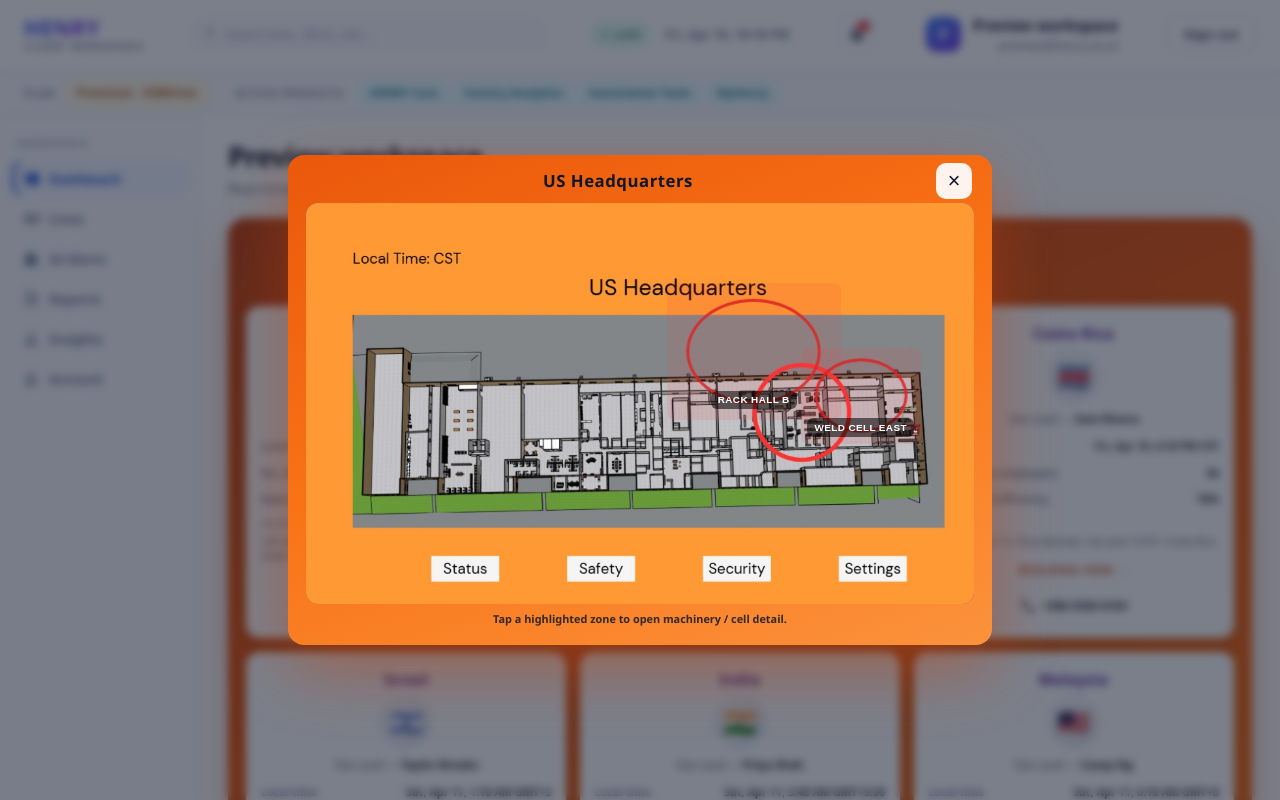
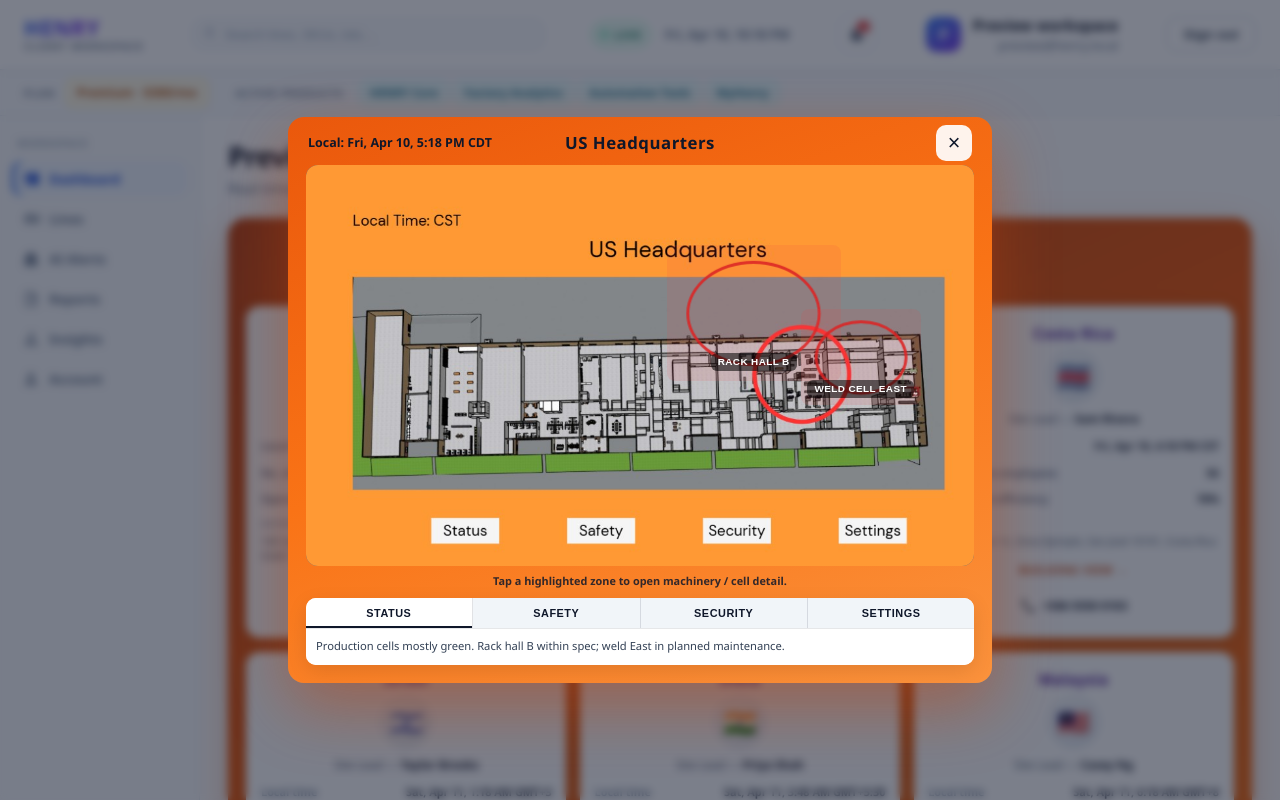
Before and after one commit to HenrySaaS1/Henry-SaaS, a React app in the folder frontend/: page / in a window 1280 px wide. Both pictures are taken after a click on the button 406 px from the left and 457 px from the top of the page. Shown: the top 800 px of the page. Built offline with nearby package versions, Linux system fonts and the light colour scheme; the HTML template or start-up script is replaced by a standard one.

Commit message:
Revert "Strip building modal header time and footer status tabs"
This reverts commit 73eea179aa496ed2057d956f5d658857567f8783.

```diff
--- a/frontend/src/ClientDashboard.jsx
+++ b/frontend/src/ClientDashboard.jsx
@@ -105,6 +105,13 @@ const REPORT_RANGE_PRESETS = [
 
 /** Demo floor asset — same PNG used as placeholder map for all sites until you upload per-site plans. */
 const DEFAULT_FLOOR_PLAN_SRC = '/site-floor-plan-us.png'
+
+const BUILDING_FOOTER_TABS = [
+  { id: 'status', label: 'Status' },
+  { id: 'safety', label: 'Safety' },
+  { id: 'security', label: 'Security' },
+  { id: 'settings', label: 'Settings' },
+]
 
 /** Live clock in the site’s zone (IANA). Falls back if the runtime lacks the zone. */
 function formatSiteLocalTime(date, timeZone) {
@@ -141,6 +148,13 @@ const GLOBAL_SITES = [
     building: {
       name: 'US Headquarters',
       floorPlanSrc: DEFAULT_FLOOR_PLAN_SRC,
+      footerBlurb: {
+        status:
+          'Production cells mostly green. Rack hall B within spec; weld East in planned maintenance.',
+        safety: 'Last floor walkthrough 06:00 local · 0 open near-miss actions for this building.',
+        security: 'Perimeter logged · 14 badged entries in the last 4 hours.',
+        settings: 'Map layers and zone labels are demo data — swap in your CAD or BIM exports.',
+      },
       zones: [
         {
           id: 'us-rack-b',
@@ -191,6 +205,12 @@ const GLOBAL_SITES = [
     building: {
       name: 'Dublin Manufacturing Center',
       floorPlanSrc: DEFAULT_FLOOR_PLAN_SRC,
+      footerBlurb: {
+        status: 'Fill line holding steady; packaging lane C trending above target takt.',
+        safety: 'Chemical store inspection due tomorrow · eyewash tested today.',
+        security: 'Visitor escort policy active · 3 contractors on floor.',
+        settings: 'EU data residency profile (demo) — align retention with DPA.',
+      },
       zones: [
         {
           id: 'ie-fill',
@@ -239,6 +259,12 @@ const GLOBAL_SITES = [
     building: {
       name: 'San José Assembly Hub',
       floorPlanSrc: DEFAULT_FLOOR_PLAN_SRC,
+      footerBlurb: {
+        status: 'Regional hub: two cells in run, one idle for die swap.',
+        safety: 'Ergonomics audit scheduled next week.',
+        security: 'Night shift handover complete.',
+        settings: 'Spanish + English UI labels supported (demo).',
+      },
       zones: [
         {
           id: 'cr-press',
@@ -272,6 +298,12 @@ const GLOBAL_SITES = [
     building: {
       name: 'Herzliya R&D & light mfg',
       floorPlanSrc: DEFAULT_FLOOR_PLAN_SRC,
+      footerBlurb: {
+        status: 'Prototype line idle; pilot build window Friday.',
+        safety: 'Laser enclosure interlocks tested.',
+        security: 'SCIF zone badge required beyond checkpoint 2 (demo).',
+        settings: 'Link Jira epics to floor assets when wired.',
+      },
       zones: [
         {
           id: 'il-lab',
@@ -305,6 +337,12 @@ const GLOBAL_SITES = [
     building: {
       name: 'Bengaluru support & NOC',
       floorPlanSrc: DEFAULT_FLOOR_PLAN_SRC,
+      footerBlurb: {
+        status: 'Remote monitoring for APAC plants · no local heavy assets in this demo.',
+        safety: 'Fire drill logged last quarter.',
+        security: '24/7 access control on floor 4.',
+        settings: 'Replace this map with your India floor when co-locating gear.',
+      },
       zones: [
         {
           id: 'in-noc',
@@ -338,6 +376,12 @@ const GLOBAL_SITES = [
     building: {
       name: 'Kuala Lumpur — planned facility',
       floorPlanSrc: DEFAULT_FLOOR_PLAN_SRC,
+      footerBlurb: {
+        status: 'Footprint TBD · using reference layout until CAD is uploaded.',
+        safety: '—',
+        security: '—',
+        settings: 'Assign building name, zones, and image per site from admin API.',
+      },
       zones: [
         {
           id: 'my-placeholder',
@@ -374,10 +418,12 @@ function buildingMachineryToneClass(status) {
   return 'client-building-machinery-badge--idle'
 }
 
-function BuildingSiteOverlay({ site, zoneId, onClose, onSelectZone }) {
+function BuildingSiteOverlay({ site, zoneId, panelTab, now, onClose, onSelectZone, onSelectTab }) {
   const b = site?.building
   if (!b) return null
   const activeZone = zoneId ? b.zones.find((z) => z.id === zoneId) : null
+  const panelCopy = b.footerBlurb?.[panelTab] ?? '—'
+  const localLine = formatSiteLocalTime(now, site.timeZone)
 
   return (
     <div
@@ -394,6 +440,7 @@ function BuildingSiteOverlay({ site, zoneId, onClose, onSelectZone }) {
         aria-labelledby="client-building-title"
       >
         <div className="client-building-topbar">
+          <span className="client-building-local">Local: {localLine}</span>
           <h2 id="client-building-title" className="client-building-name">
             {b.name}
           </h2>
@@ -460,6 +507,26 @@ function BuildingSiteOverlay({ site, zoneId, onClose, onSelectZone }) {
             <p className="client-building-hint">Tap a highlighted zone to open machinery / cell detail.</p>
           </>
         )}
+
+        <div className="client-building-footer-panel">
+          <div className="client-building-tablist" role="tablist" aria-label="Building summary">
+            {BUILDING_FOOTER_TABS.map((t) => (
+              <button
+                key={t.id}
+                type="button"
+                role="tab"
+                aria-selected={panelTab === t.id}
+                className={`client-building-tab${panelTab === t.id ? ' client-building-tab--active' : ''}`}
+                onClick={() => onSelectTab(t.id)}
+              >
+                {t.label}
+              </button>
+            ))}
+          </div>
+          <div className="client-building-tab-panel" role="tabpanel">
+            <p className="client-building-tab-panel-text">{panelCopy}</p>
+          </div>
+        </div>
       </div>
     </div>
   )
@@ -707,6 +774,7 @@ export default function ClientDashboard({ user, onSignOut }) {
   const [notifOpen, setNotifOpen] = useState(false)
   const [buildingSiteId, setBuildingSiteId] = useState(null)
   const [buildingZoneId, setBuildingZoneId] = useState(null)
+  const [buildingPanelTab, setBuildingPanelTab] = useState('status')
   const notifWrapRef = useRef(null)
   const chartUid = useId().replace(/:/g, '')
 
@@ -715,6 +783,7 @@ export default function ClientDashboard({ user, onSignOut }) {
   const openBuilding = (site) => {
     setBuildingSiteId(site.id)
     setBuildingZoneId(null)
+    setBuildingPanelTab('status')
   }
 
   const closeBuilding = () => {
@@ -1679,8 +1748,11 @@ export default function ClientDashboard({ user, onSignOut }) {
         <BuildingSiteOverlay
           site={buildingSite}
           zoneId={buildingZoneId}
+          panelTab={buildingPanelTab}
+          now={nowTick}
           onClose={closeBuilding}
           onSelectZone={setBuildingZoneId}
+          onSelectTab={setBuildingPanelTab}
         />
       ) : null}
     </div>
--- a/frontend/src/index.css
+++ b/frontend/src/index.css
@@ -2570,8 +2570,21 @@ a {
 .client-building-topbar {
   position: relative;
   margin-bottom: 0.75rem;
-  padding: 0 2.75rem 0 0;
+  padding: 0 2.75rem;
   text-align: center;
+}
+
+.client-building-local {
+  position: absolute;
+  left: 0.15rem;
+  top: 50%;
+  transform: translateY(-50%);
+  max-width: 42%;
+  font-size: 0.78rem;
+  font-weight: 700;
+  color: #0f172a;
+  text-align: left;
+  line-height: 1.25;
 }
 
 .client-building-name {
@@ -2714,6 +2727,69 @@ a {
   font-weight: 600;
   color: rgba(15, 23, 42, 0.85);
   text-align: center;
+}
+
+/* Single tab strip + one text panel (avoids duplicate-looking button rows) */
+.client-building-footer-panel {
+  margin-top: 0.65rem;
+  display: flex;
+  flex-direction: column;
+  gap: 0;
+  border-radius: 10px;
+  overflow: hidden;
+  background: rgba(255, 255, 255, 0.98);
+  box-shadow: 0 6px 20px rgba(0, 0, 0, 0.1);
+}
+
+.client-building-tablist {
+  display: flex;
+  flex-direction: row;
+  width: 100%;
+}
+
+.client-building-tab {
+  flex: 1;
+  margin: 0;
+  padding: 0.55rem 0.3rem;
+  border: none;
+  border-right: 1px solid rgba(15, 23, 42, 0.12);
+  border-radius: 0;
+  background: #f1f5f9;
+  color: #0f172a;
+  font-size: 0.68rem;
+  font-weight: 800;
+  letter-spacing: 0.05em;
+  text-transform: uppercase;
+  cursor: pointer;
+  transition: background 0.12s ease, color 0.12s ease;
+}
+
+.client-building-tab:last-child {
+  border-right: none;
+}
+
+.client-building-tab:hover {
+  background: #e2e8f0;
+}
+
+.client-building-tab--active {
+  background: #fff;
+  color: #0f172a;
+  box-shadow: inset 0 -2px 0 0 #0f172a;
+}
+
+.client-building-tab-panel {
+  padding: 0.55rem 0.65rem 0.65rem;
+  background: #fff;
+  border-top: 1px solid rgba(15, 23, 42, 0.1);
+}
+
+.client-building-tab-panel-text {
+  margin: 0;
+  font-size: 0.7rem;
+  line-height: 1.5;
+  color: #334155;
+  text-align: left;
 }
 
 .client-building-machinery {
```
